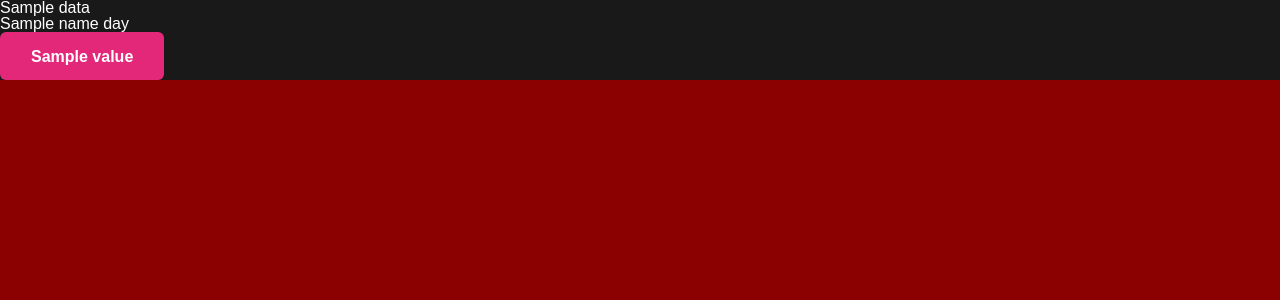
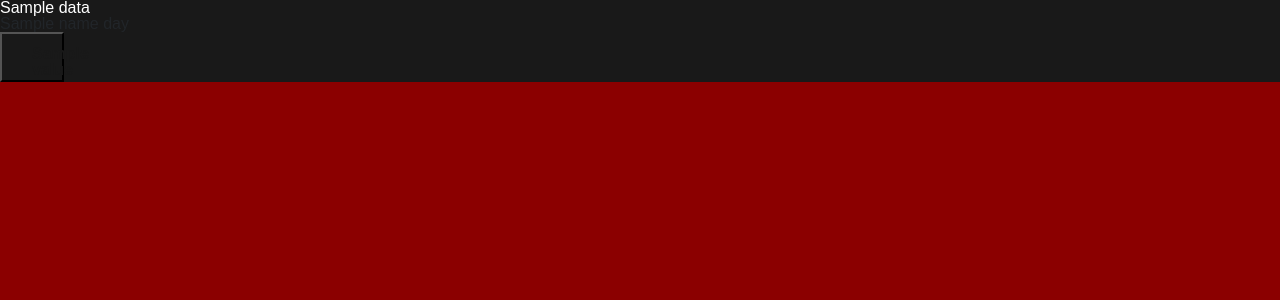
Before and after one commit to Lex-Nosov/damaskin-studio, a Django app: template templates/appointment_temp/appointment.html in a window 1280 px wide. Shown: the top 300 px of the page. Run offline with Django 4.2, Linux system fonts and the light colour scheme; the template is opened without the code that fills it: most values are stand-ins (such as "Sample title", 1, 10 or a date in 2020); lists and menus that the app fills with data are empty; some libraries are stand-ins or nearby versions.

Commit message:
костыль под большие экраны

```diff
--- a/static/css/style.css
+++ b/static/css/style.css
@@ -23,7 +23,7 @@
 7.  Tetimonial Section
 8.  Member Section
 9.  Contact
-10.  Footer Style
+10. Footer Style
 11. Appointment Section
 
 -------------------------------------------------------------------*/
@@ -166,6 +166,16 @@
 
 /* buttons */
 
+.missing-btn {
+    cursor: default;
+	font-size: 16px;
+	background: #191919;
+	color: #191919;
+	display: inline-block;
+	font-weight: 700;
+	padding: 12px 30px 10px;
+}
+
 .primary-btn {
 	font-size: 16px;
 	color: #ffffff;
@@ -173,6 +183,11 @@
 	display: inline-block;
 	font-weight: 700;
 	padding: 12px 30px 10px;
+}
+
+.calendar-btn {
+    height: 50px;
+    width: 60px;
 }
 
 .site-btn {
--- a/templates/appointment_temp/appointment.html
+++ b/templates/appointment_temp/appointment.html
@@ -11,24 +11,33 @@
 <body>
     <div class="appointment">
         {% for name_month, days in data.items %}
-        <div class="row">
+            <div class="col">
                 <div>
                     {{ name_month }}
                 </div>
-            <div>
+                <table>
+                    <tr>
                         {% for name in name_days %}
+                            <th>
                                 {{ name }}
+                            </th>
                         {% endfor %}
-            </div>
-            <div>
+                    </tr>
+                    <tr>
+                        <th>
                         {% for day in days %}
                             {% for value in day %}
-                        <button type="button" class="btn primary-btn">{{ value }}</button>
+                                {% if value > 0 %}
+                                    <button type="button" class="primary-btn calendar-btn">{{ value }}</button>
+                                {% else %}
+                                    <button type="button" class="missing-btn calendar-btn">{{ value }}</button>
+                                {% endif %}
+                            {% endfor %}<br>
                         {% endfor %}
-                {% endfor %}
-            </div>
+                        </th>
+                    </tr>
+                </table>
             </div>
         {% endfor %}
     </div>
 </body>
-</html>
```
Lines whose indentation alone changed are shown as unchanged.
